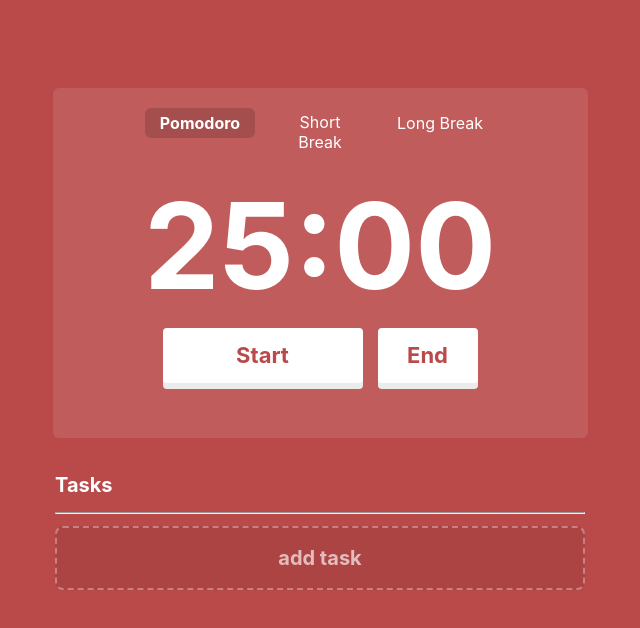
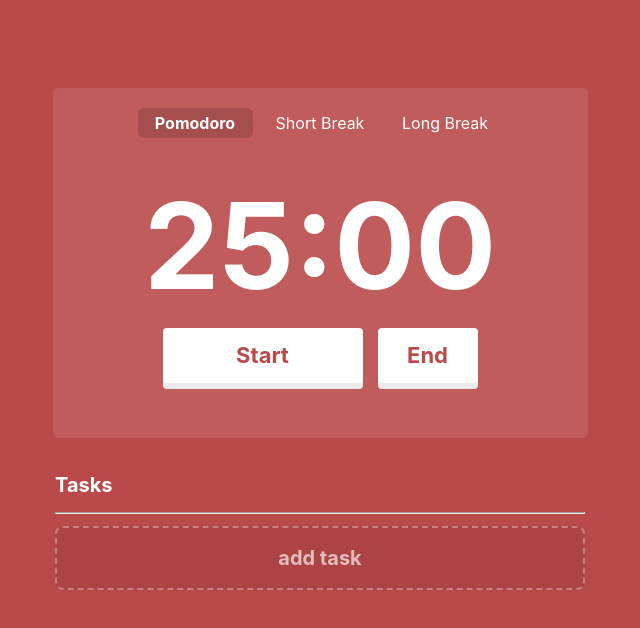
Before and after one commit to nicosikmoraes/pomodoro, a Vue app: page / in a window 1280 px wide. Shown: the top 628 px of the page, without its empty margins (320-960 px from the left). Built offline with nearby package versions, Linux system fonts and the light colour scheme.

Commit message:
bugs fix

```diff
--- a/index.html
+++ b/index.html
@@ -7,6 +7,7 @@
             name="viewport"
             content="width=device-width, initial-scale=1.0"
         />
+        <link rel="stylesheet" href="https://cdn.jsdelivr.net/npm/bootstrap-icons/font/bootstrap-icons.css">
         <title>Vite App</title>
     </head>
     <body>
--- a/src/components/tasksComponent.vue
+++ b/src/components/tasksComponent.vue
@@ -5,7 +5,7 @@
 
         <div v-for="(tasks, index) in task" :key="index">
             <div class="list">
-                <button id="btn-icon" @click="tasks.done = !tasks.done" :class="{ riscadoIcon: tasks.done, normalIcon: !tasks.done }">&#10004;</button>
+                <button id="btn-icon" @click="tasks.done = !tasks.done" :class="{ riscadoIcon: tasks.done, normalIcon: !tasks.done }"><i class="bi bi-check"></i></button>
                 <h3 :class="{ riscado: tasks.done }">
                     {{ tasks.task }}
                 </h3>
@@ -98,6 +98,10 @@ h3 {
     font-weight: bold;
 }
 
+i {
+    font-size: 28px;
+}
+
 .btn-modal {
     box-sizing: border-box;
     background-color: #ab4343;
--- a/src/components/timerComponent.vue
+++ b/src/components/timerComponent.vue
@@ -77,7 +77,7 @@ function long() {
     color: white;
     font-size: 16px;
     padding: 4px 12px;
-    width: 110px;
+    width: 115px;
     height: 30px;
     border-radius: 6px;
     cursor: pointer;
```
